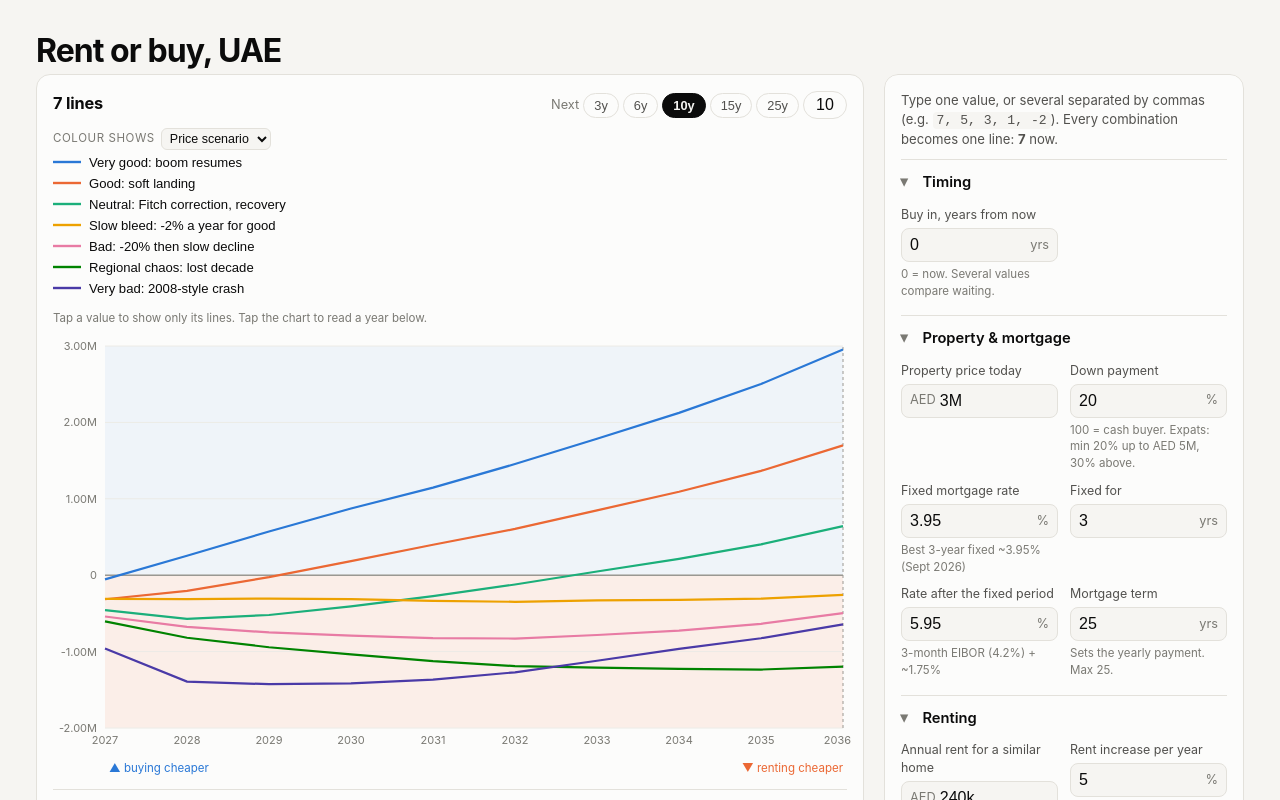
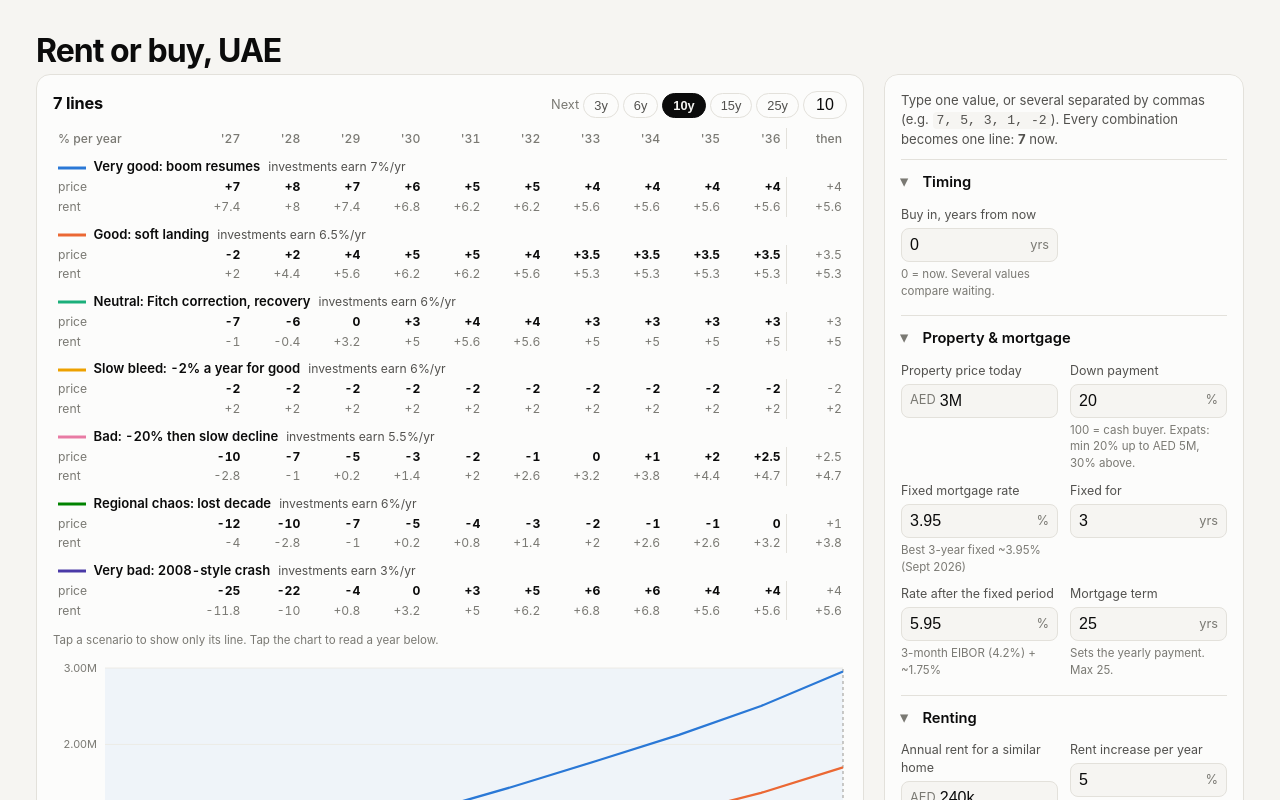
Before and after one commit to Zboule/rent-vs-buy-uae, a React (Vite) app: page / in a window 1280 px wide. Shown: the top 800 px of the page. Built offline with nearby package versions, Linux system fonts and the light colour scheme.

Commit message:
Legend: drop encoding dropdowns; scenario table with yearly price/rent change and investment return
Co-Authored-By: Claude Opus 5.5 (1M context) <noreply@anthropic.com>
Claude-Session: https://claude.ai/code/session_01SGeUVgQihc8iY5aYodmd9q

```diff
--- a/src/App.tsx
+++ b/src/App.tsx
@@ -1,6 +1,6 @@
-import { useEffect, useMemo, useState } from 'react';
+import { Fragment, useEffect, useMemo, useState } from 'react';
 import { CartesianGrid, Line, LineChart, ReferenceArea, ReferenceLine, ResponsiveContainer, XAxis, YAxis } from 'recharts';
-import { breakEvenOf, SCENARIOS, type Emirate, type ScenarioKey } from './engine';
+import { breakEvenOf, NEUTRAL_GROWTH, SCENARIOS, type Emirate, type ScenarioKey } from './engine';
 import {
   CYCLES, DEFAULT_CONFIG, EMIRATES, EM_FIELDS, EM_LABEL, FIELDS, MAX_LINES, NOW, lines, readConfig, writeConfig,
   type Config, type Dim, type Kind, type LineDef,
@@ -46,6 +46,63 @@ function niceTicks(lo: number, hi: number, target = 6): number[] {
   const out: number[] = [];
   for (let t = Math.floor(lo / step) * step; t <= Math.ceil(hi / step) * step + step / 2; t += step) out.push(Math.round(t));
   return out;
+}
+
+/** Legend for the scenarios: what each one assumes, year by year. */
+function ScenarioKey({
+  c, keys, years, focus, onFocus,
+}: { c: Config; keys: ScenarioKey[]; years: number; focus: string | null; onFocus: (k: string | null) => void }) {
+  const rentGrowth = c.lists.rentGrowth[0];
+  const follows = c.lists.rentFollows[0];
+  const f1 = (x: number) => `${x > 0 ? '+' : ''}${+(x * 100).toFixed(1)}`;
+  const cols = Array.from({ length: years }, (_, y) => y);
+  return (
+    <div className="skey-wrap">
+      <table className="skey">
+        <thead>
+          <tr>
+            <th className="skey-n">% per year</th>
+            {cols.map((y) => <th key={y}>{`'${String(NOW + y + 1).slice(2)}`}</th>)}
+            <th className="skey-then">then</th>
+          </tr>
+        </thead>
+        <tbody>
+          {keys.map((k) => {
+            const sc = SCENARIOS.find((x) => x.key === k)!;
+            const trend = k === 'trend';
+            const price = (y: number) => (trend ? c.lists.priceGrowth[0] : sc.path[y] ?? sc.tail);
+            const rent = (y: number) => (trend ? rentGrowth : rentGrowth + (price(y) - NEUTRAL_GROWTH) * follows);
+            const ret = trend ? c.lists.investReturn[0] : c.scenRet[k];
+            const on = focus === k;
+            const dim = focus != null && !on;
+            const color = COLORS[keys.indexOf(k) % COLORS.length];
+            return (
+              <Fragment key={k}>
+                <tr className={`skey-name${on ? ' on' : ''}${dim ? ' dim' : ''}`} onClick={() => onFocus(on ? null : k)}>
+                  <td colSpan={years + 2}>
+                    <Swatch color={color} dash="" width={2.6} /> {sc.label}
+                    <span className="skey-ret">investments earn {+(ret * 100).toFixed(2)}%/yr</span>
+                  </td>
+                </tr>
+                <tr className={dim ? 'dim' : ''} onClick={() => onFocus(on ? null : k)}>
+                  <td className="skey-n">price</td>
+                  {cols.map((y) => (
+                    <td key={y} className="b">{f1(price(y))}</td>
+                  ))}
+                  <td className="skey-then">{f1(price(99))}</td>
+                </tr>
+                <tr className={`skey-rent${dim ? ' dim' : ''}`} onClick={() => onFocus(on ? null : k)}>
+                  <td className="skey-n">rent</td>
+                  {cols.map((y) => <td key={y}>{f1(rent(y))}</td>)}
+                  <td className="skey-then">{f1(rent(99))}</td>
+                </tr>
+              </Fragment>
+            );
+          })}
+        </tbody>
+      </table>
+    </div>
+  );
 }
 
 function Swatch({ color, dash, width }: { color: string; dash: string; width: number }) {
@@ -120,15 +177,6 @@ function Graph({ c, setC, res }: { c: Config; setC: (f: (o: Config) => Config) =
     .filter((x) => x.r)
     .sort((a, b) => b.r!.advantage - a.r!.advantage);
 
-  const EncSelect = ({ label, value, field }: { label: string; value: string; field: 'colorBy' | 'styleBy' | 'widthBy' }) => (
-    <label className="enc">
-      <span>{label}</span>
-      <select value={value} onChange={(e) => setC((o) => ({ ...o, [field]: e.target.value }))}>
-        {varying.map((d) => <option key={d.key} value={d.key}>{d.label}</option>)}
-      </select>
-    </label>
-  );
-
   const Key = ({ d, kind }: { d: Dim; kind: 'color' | 'style' | 'width' }) => (
     <div className="key-col">
       {d.values.map((v, i) => {
@@ -177,24 +225,21 @@ function Graph({ c, setC, res }: { c: Config; setC: (f: (o: Config) => Config) =
       {varying.length > 0 && (
         <>
           <div className="encodings">
-            <div>
-              <EncSelect label="Colour shows" value={colorBy} field="colorBy" />
+            {colorBy === 'cycle' ? (
+              <ScenarioKey
+                c={c}
+                keys={dimOf('cycle')!.values as ScenarioKey[]}
+                years={Math.min(maxBuy + c.horizon, 10)}
+                focus={focus?.k === 'cycle' ? (focus.v as string) : null}
+                onFocus={(k) => setFocus(k ? { k: 'cycle', v: k } : null)}
+              />
+            ) : (
               <Key d={dimOf(colorBy)!} kind="color" />
-            </div>
-            {styleBy && (
-              <div>
-                <EncSelect label="Line style shows" value={styleBy} field="styleBy" />
-                <Key d={dimOf(styleBy)!} kind="style" />
-              </div>
             )}
-            {widthBy && (
-              <div>
-                <EncSelect label="Thickness shows" value={widthBy} field="widthBy" />
-                <Key d={dimOf(widthBy)!} kind="width" />
-              </div>
-            )}
+            {styleBy && <Key d={dimOf(styleBy)!} kind="style" />}
+            {widthBy && <Key d={dimOf(widthBy)!} kind="width" />}
           </div>
-          <p className="hint">Tap a value to show only its lines. Tap the chart to read a year below.</p>
+          <p className="hint">Tap a scenario to show only its line. Tap the chart to read a year below.</p>
         </>
       )}
 
--- a/src/styles.css
+++ b/src/styles.css
@@ -237,3 +237,22 @@ h2 { font-size: 1.02rem; margin: 0 0 4px; letter-spacing: -0.01em; }
 .scen-l { cursor: pointer; }
 .scen-ret { display: flex; align-items: center; gap: 6px; font-size: 0.78rem; color: var(--text2); margin: 2px 0; }
 .scen-ret input { width: 52px; border: 1px solid var(--border); background: var(--bg); color: var(--text); border-radius: 6px; padding: 2px 6px; font-size: 16px; text-align: right; }
+.skey-wrap { overflow-x: auto; width: 100%; }
+.skey { border-collapse: collapse; font-size: 0.76rem; font-variant-numeric: tabular-nums; width: 100%; }
+.skey th { color: var(--muted); font-weight: 500; text-align: right; padding: 2px 5px; white-space: nowrap; }
+.skey td { text-align: right; padding: 1px 5px; white-space: nowrap; }
+.skey .skey-n { text-align: left; color: var(--muted); }
+.skey .skey-then { color: var(--muted); border-left: 1px solid var(--border); }
+.skey tr { cursor: pointer; }
+.skey-name td { text-align: left; font-weight: 600; font-size: 0.82rem; padding-top: 8px; color: var(--text); }
+.skey-name .swatch { vertical-align: middle; margin-right: 4px; }
+.skey-name.on td { text-decoration: underline; }
+.skey-ret { font-weight: 400; color: var(--text2); margin-left: 8px; font-size: 0.76rem; }
+.skey-rent td { color: var(--muted); }
+.skey .dim { opacity: 0.35; }
+.encodings { flex-direction: column; }
+@media (max-width: 560px) {
+  .skey-ret { display: block; margin: 0 0 0 36px; }
+  .skey th, .skey td { padding: 1px 3px; }
+  .skey-name td { white-space: normal; }
+}
```
Also changed, not shown: 1 other file (tests, documents, lock files or other folders).
